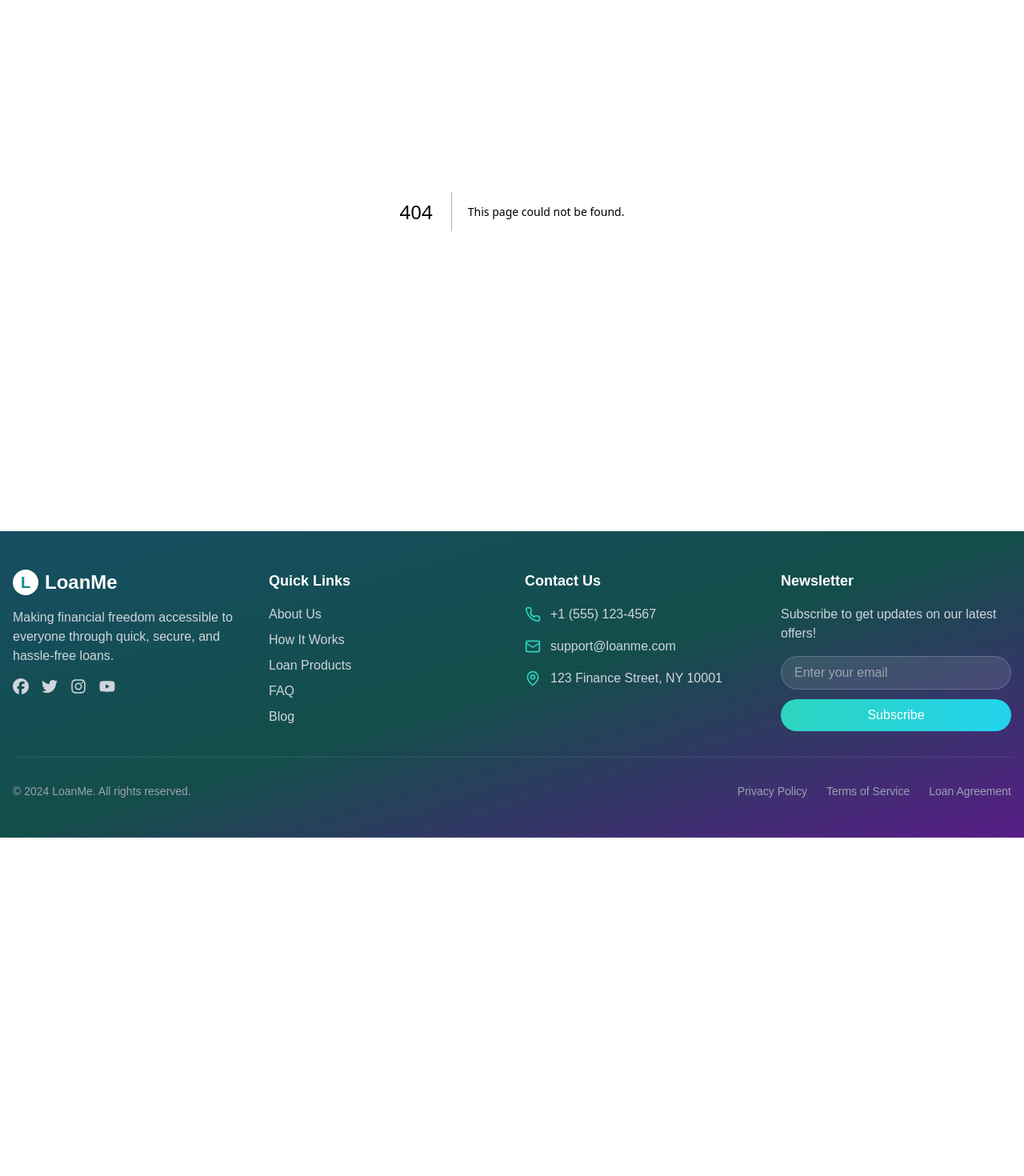
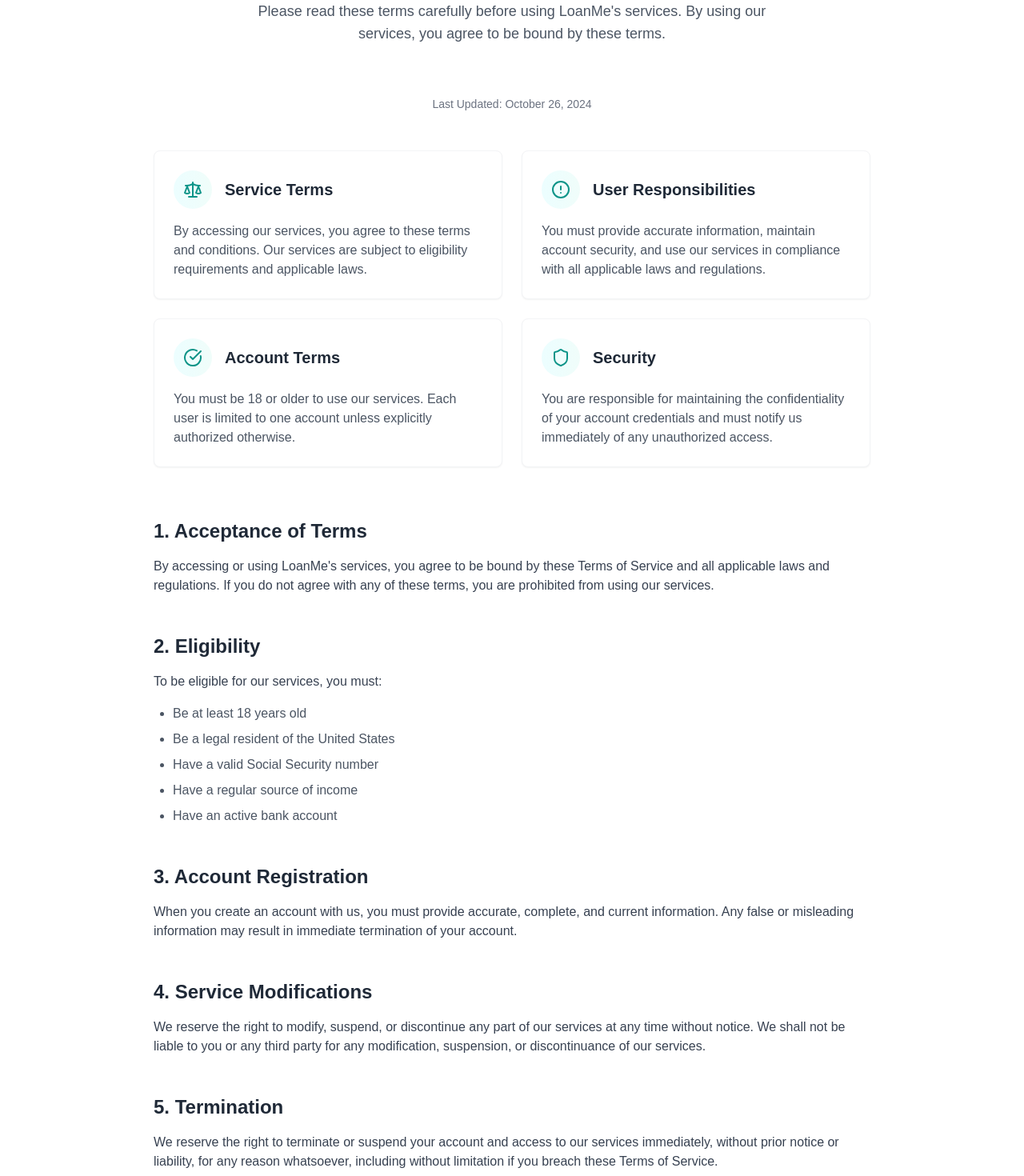
Before and after one commit to TheSoftNode/loan-me, a Next.js app: page /TermsOfService in a window 1280 px wide. Before the commit this address had no page. Shown: the part 200-1670 px from the top of the page at 80% size. Before the commit the page ends 1247 px from the top, so only its background shows below. Built offline with nearby package versions, Linux system fonts and the light colour scheme.

Commit message:
Add terms of service page

```diff
--- /dev/null
+++ b/app/TermsOfService/page.tsx
@@ -0,0 +1,127 @@
+import React from 'react';
+import { Scale, AlertCircle, CheckCircle, Shield } from 'lucide-react';
+import { Card, CardContent } from "@/components/ui/card";
+
+const TermsOfServicePage = () =>
+{
+    const keyPoints = [
+        {
+            icon: <Scale className="h-6 w-6 text-teal-600" />,
+            title: "Service Terms",
+            content: "By accessing our services, you agree to these terms and conditions. Our services are subject to eligibility requirements and applicable laws."
+        },
+        {
+            icon: <AlertCircle className="h-6 w-6 text-teal-600" />,
+            title: "User Responsibilities",
+            content: "You must provide accurate information, maintain account security, and use our services in compliance with all applicable laws and regulations."
+        },
+        {
+            icon: <CheckCircle className="h-6 w-6 text-teal-600" />,
+            title: "Account Terms",
+            content: "You must be 18 or older to use our services. Each user is limited to one account unless explicitly authorized otherwise."
+        },
+        {
+            icon: <Shield className="h-6 w-6 text-teal-600" />,
+            title: "Security",
+            content: "You are responsible for maintaining the confidentiality of your account credentials and must notify us immediately of any unauthorized access."
+        }
+    ];
+
+    return (
+        <div className="min-h-screen bg-white">
+            <div className="container mx-auto px-4 py-16">
+                {/* Header */}
+                <div className="text-center mb-16">
+                    <h1 className="text-4xl md:text-5xl font-bold bg-gradient-to-r from-cyan-500 to-teal-500 bg-clip-text text-transparent mb-6">
+                        Terms of Service
+                    </h1>
+                    <p className="text-lg text-gray-600 max-w-2xl mx-auto">
+                        Please read these terms carefully before using LoanMe's services. By using our services, you agree to be bound by these terms.
+                    </p>
+                </div>
+
+                {/* Last Updated */}
+                <div className="text-center mb-12">
+                    <p className="text-sm text-gray-500">Last Updated: October 26, 2024</p>
+                </div>
+
+                {/* Key Points */}
+                <div className="max-w-4xl mx-auto mb-16 grid md:grid-cols-2 gap-6">
+                    {keyPoints.map((point, index) => (
+                        <Card key={index} className="border border-gray-100">
+                            <CardContent className="p-6">
+                                <div className="flex items-center mb-4">
+                                    <div className="bg-gradient-to-r from-cyan-50 to-teal-50 rounded-full p-3 mr-4">
+                                        {point.icon}
+                                    </div>
+                                    <h2 className="text-xl font-semibold text-gray-800">{point.title}</h2>
+                                </div>
+                                <p className="text-gray-600">{point.content}</p>
+                            </CardContent>
+                        </Card>
+                    ))}
+                </div>
+
+                {/* Detailed Terms */}
+                <div className="max-w-4xl mx-auto space-y-12 text-gray-700">
+                    <section>
+                        <h2 className="text-2xl font-semibold mb-4 text-gray-800">1. Acceptance of Terms</h2>
+                        <p className="mb-4">
+                            By accessing or using LoanMe's services, you agree to be bound by these Terms of Service and all applicable laws and regulations. If you do not agree with any of these terms, you are prohibited from using our services.
+                        </p>
+                    </section>
+
+                    <section>
+                        <h2 className="text-2xl font-semibold mb-4 text-gray-800">2. Eligibility</h2>
+                        <p className="mb-4">
+                            To be eligible for our services, you must:
+                        </p>
+                        <ul className="list-disc pl-6 space-y-2 text-gray-600">
+                            <li>Be at least 18 years old</li>
+                            <li>Be a legal resident of the United States</li>
+                            <li>Have a valid Social Security number</li>
+                            <li>Have a regular source of income</li>
+                            <li>Have an active bank account</li>
+                        </ul>
+                    </section>
+
+                    <section>
+                        <h2 className="text-2xl font-semibold mb-4 text-gray-800">3. Account Registration</h2>
+                        <p className="mb-4">
+                            When you create an account with us, you must provide accurate, complete, and current information. Any false or misleading information may result in immediate termination of your account.
+                        </p>
+                    </section>
+
+                    <section>
+                        <h2 className="text-2xl font-semibold mb-4 text-gray-800">4. Service Modifications</h2>
+                        <p className="mb-4">
+                            We reserve the right to modify, suspend, or discontinue any part of our services at any time without notice. We shall not be liable to you or any third party for any modification, suspension, or discontinuance of our services.
+                        </p>
+                    </section>
+
+                    <section>
+                        <h2 className="text-2xl font-semibold mb-4 text-gray-800">5. Termination</h2>
+                        <p className="mb-4">
+                            We reserve the right to terminate or suspend your account and access to our services immediately, without prior notice or liability, for any reason whatsoever, including without limitation if you breach these Terms of Service.
+                        </p>
+                    </section>
+
+                    <section>
+                        <h2 className="text-2xl font-semibold mb-4 text-gray-800">6. Contact Information</h2>
+                        <p className="mb-4">
+                            If you have any questions about these Terms of Service, please contact us at:
+                            <br />
+                            Email: legal@loanme.com
+                            <br />
+                            Phone: +1 (555) 123-4567
+                            <br />
+                            Address: 123 Finance Street, NY 10001
+                        </p>
+                    </section>
+                </div>
+            </div>
+        </div>
+    );
+};
+
+export default TermsOfServicePage;
```
